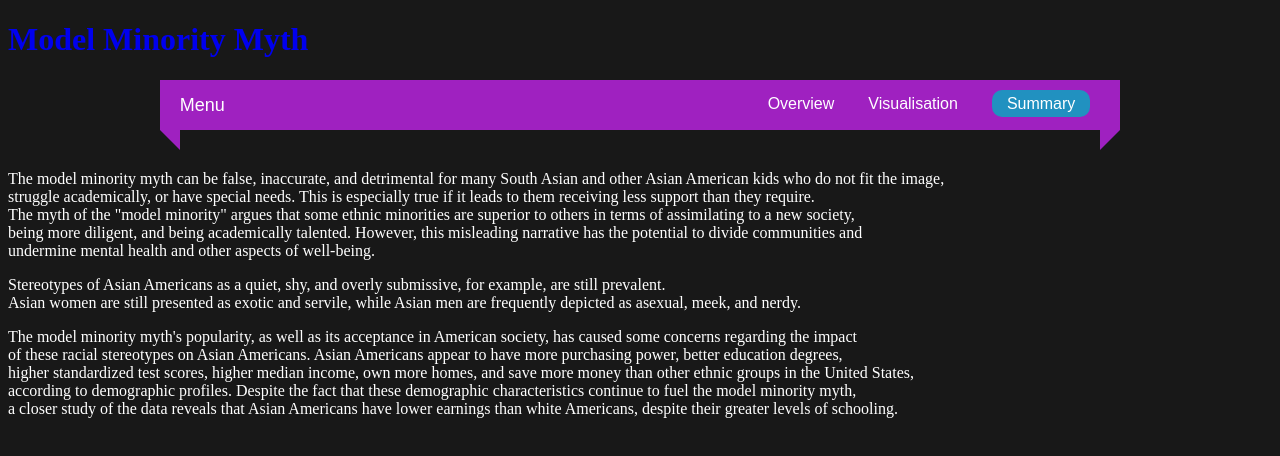
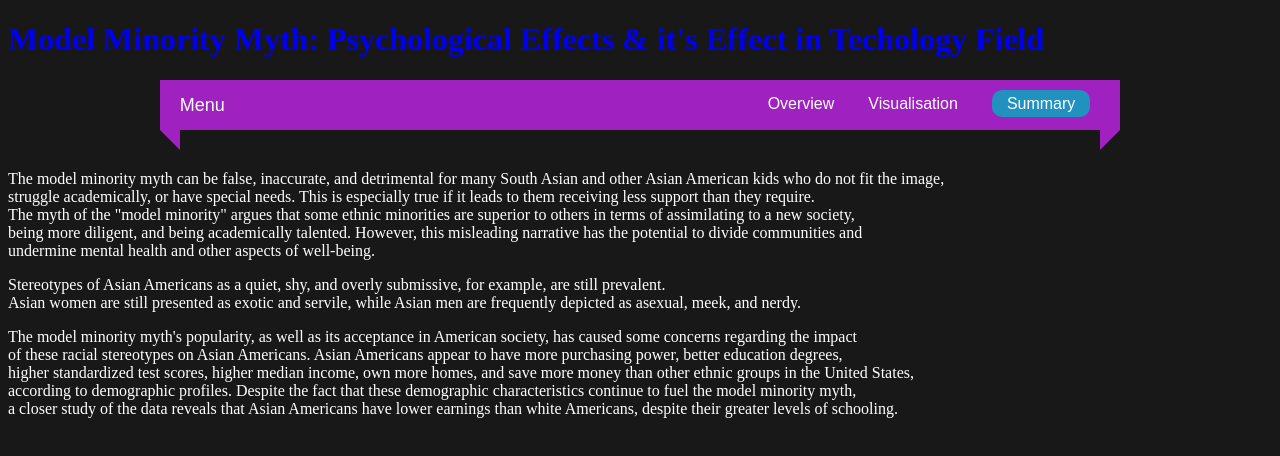
Before and after one commit to gwenfuri2/Model-Minority-, a plain HTML site: page summary.html in a window 1280 px wide. Drawn offline with Linux system fonts and the light colour scheme.

Commit message:
Update summary.html

```diff
--- a/summary.html
+++ b/summary.html
@@ -12,7 +12,7 @@
 <body>
   <header id="mainHeader">
     <div class="container">
-      <h1 id="title"><a href="./index.html" style="text-decoration:none">Model Minority Myth</a></h1>
+      <h1 id="title"><a href="./index.html" style="text-decoration:none">Model Minority Myth: Psychological Effects & it's Effect in Techology Field</a></h1>
     </div>
   </header>
 
```
